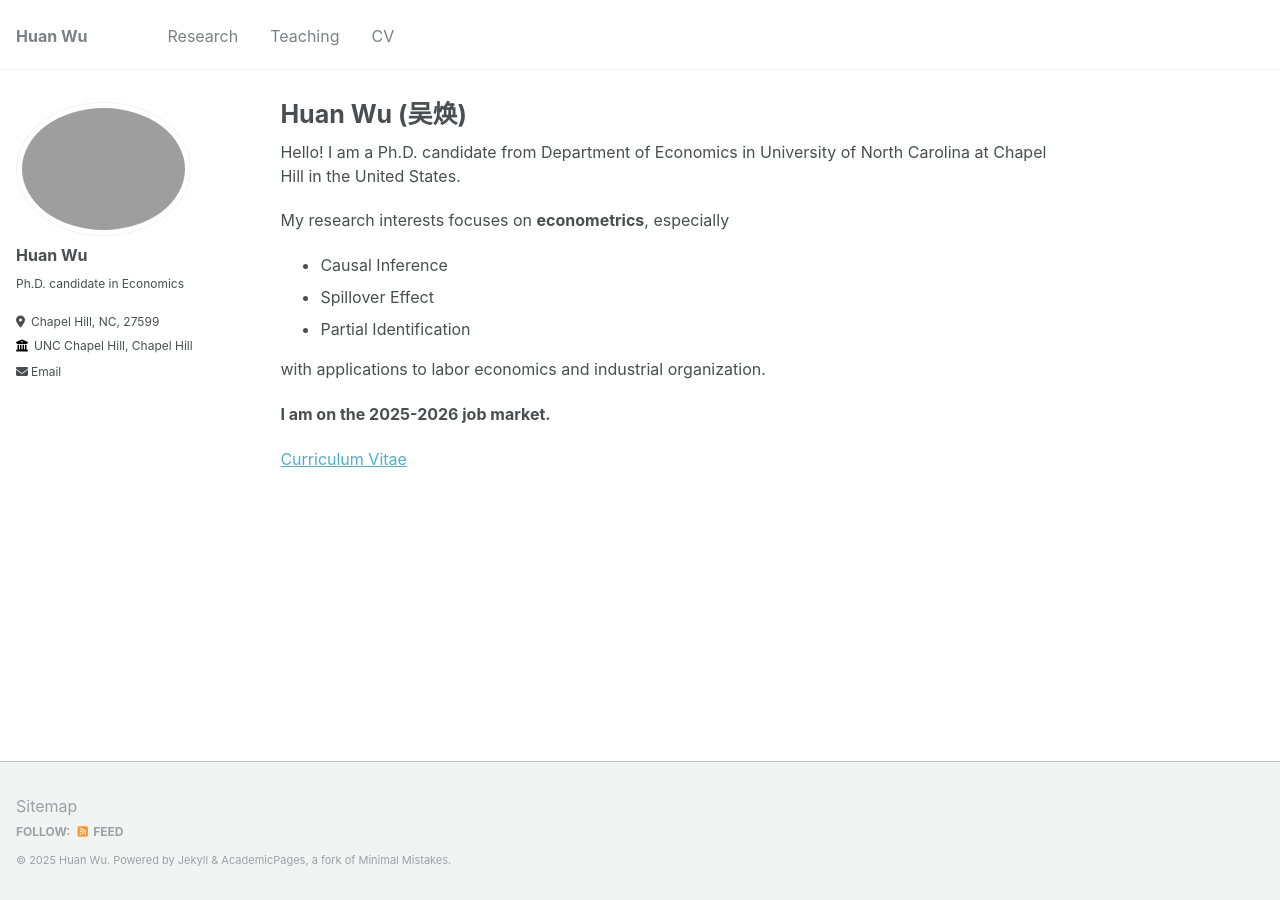
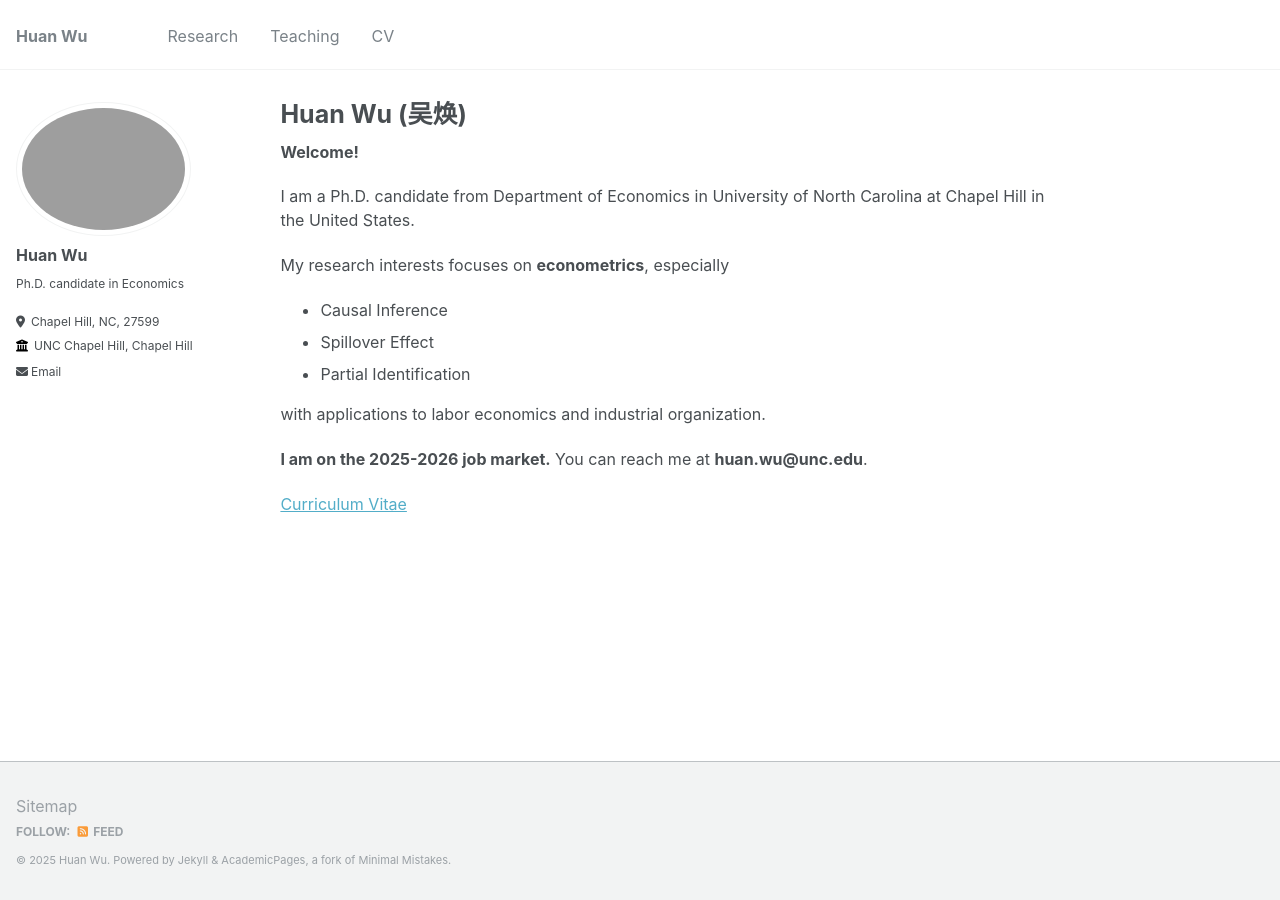
Before and after one commit to huanwu-econ/huanwu-econ.github.io, a Jekyll site: the page built from _pages/about.md, in a window 1280 px wide. Built offline with Jekyll 4.4.1, drawn with Linux system fonts in a browser that asks for light colours.

Commit message:
Update about.md

```diff
--- a/_pages/about.md
+++ b/_pages/about.md
@@ -8,7 +8,9 @@ redirect_from:
   - /about.html
 ---
 
-Hello! I am a Ph.D. candidate from Department of Economics in University of North Carolina at Chapel Hill in the United States.
+**Welcome!**
+
+I am a Ph.D. candidate from Department of Economics in University of North Carolina at Chapel Hill in the United States.
 
 My research interests focuses on **econometrics**, especially
 
@@ -18,6 +20,6 @@ My research interests focuses on **econometrics**, especially
 
 with applications to labor economics and industrial organization.
 
-**I am on the 2025-2026 job market.**
+**I am on the 2025-2026 job market.** You can reach me at **huan.wu@unc.edu**.
 
 [Curriculum Vitae](https://huanwu-econ.github.io/files/CV_Wu.pdf)
```
